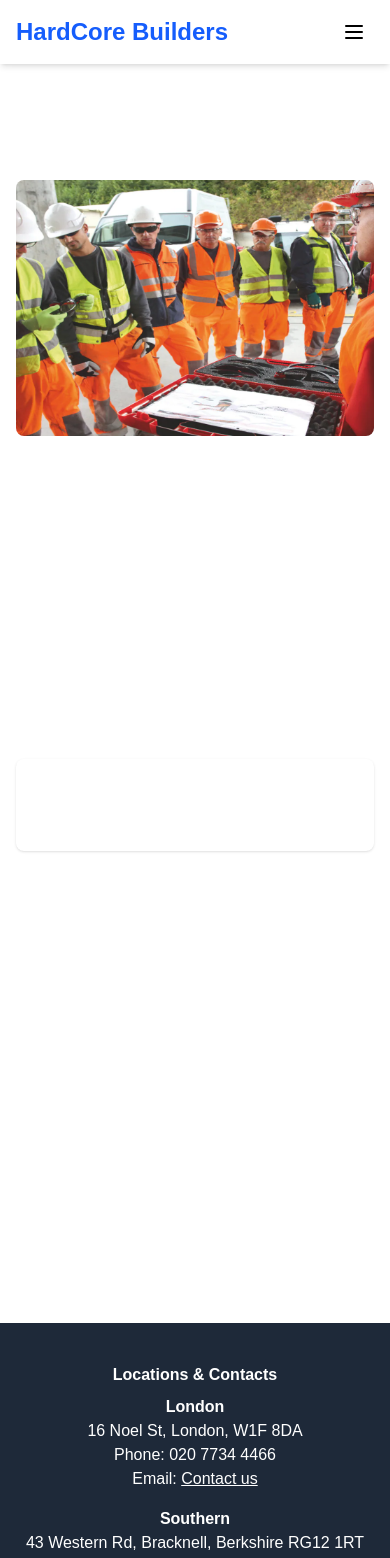
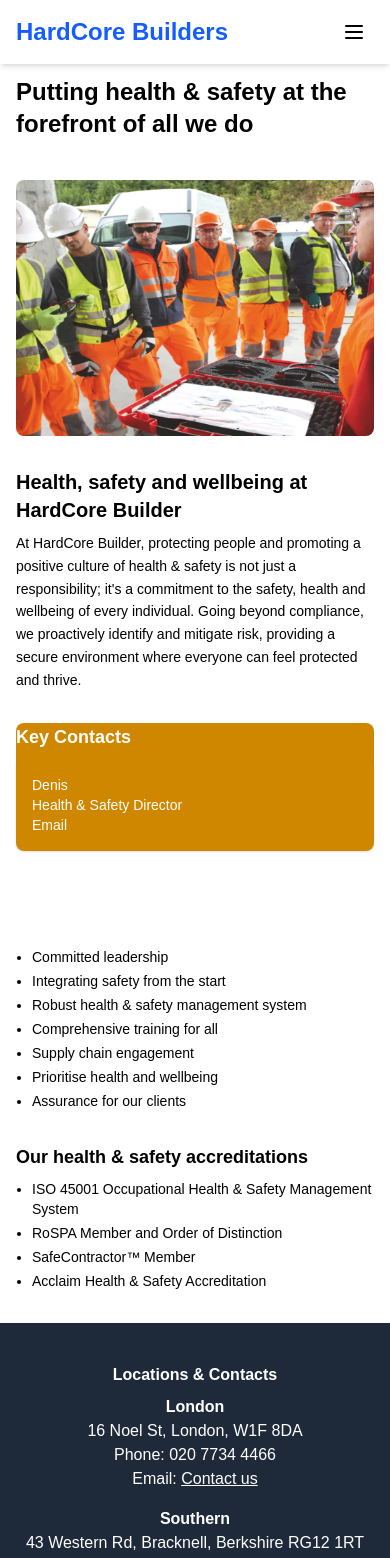
Before and after one commit to fcogboji/hardcore, a Next.js app: page /safety in a window 390 px wide. Shown: the top 1558 px of the page. Built offline with nearby package versions, Linux system fonts and the light colour scheme.

Commit message:
Your update message

```diff
--- a/src/app/safety/page.tsx
+++ b/src/app/safety/page.tsx
@@ -10,20 +10,20 @@
         <span>Health & Safety</span>
       </nav>
 
-      <h1 className="text-2xl sm:text-3xl md:text-4xl font-bold mb-4 text-gray-800 max-sm:text-white">
+      <h1 className="text-2xl sm:text-3xl md:text-4xl font-bold mb-4 text-gray-800 max-sm:text-black">
         Putting health & safety at the forefront of all we do
       </h1>
 
       <section
-        className="mt-10 sm:mt-16 h-64 sm:h-[70vh] w-full bg-cover bg-center rounded-lg"
+        className="mt-10 sm:mt-16 h-64 sm:h-[70vh] w-full bg-cover bg-center rounded-lg bg-grey-800 text-black"
         style={{ backgroundImage: "url('/hse.png')" }}
       ></section>
 
       <section className="my-8">
-        <h2 className="text-xl sm:text-2xl font-semibold text-gray-700 max-sm:text-white mb-2">
+        <h2 className="text-xl sm:text-2xl font-semibold text-gray-700 max-sm:text-black mb-2">
           Health, safety and wellbeing at HardCore Builder
         </h2>
-        <p className="text-gray-600 max-sm:text-white leading-relaxed text-sm sm:text-base">
+        <p className="text-gray-600 max-sm:text-black leading-relaxed text-sm sm:text-base">
           At HardCore Builder, protecting people and promoting a positive culture of health & safety is not just a responsibility;
           it's a commitment to the safety, health and wellbeing of every individual.
           Going beyond compliance, we proactively identify and mitigate risk,
@@ -31,7 +31,7 @@
         </p>
       </section>
 
-      <section className="mb-8">
+      <section className="mb-8 bg-yellow-600 rounded-lg">
         <h3 className="text-lg sm:text-xl font-semibold text-gray-700 max-sm:text-white mb-2">
           Key Contacts
         </h3>
@@ -48,7 +48,7 @@
         <h3 className="text-lg sm:text-xl font-semibold text-gray-700 max-sm:text-white mb-2">
           How we protect people at HardCore Builder
         </h3>
-        <ul className="list-disc pl-4 sm:pl-6 text-gray-600 max-sm:text-white space-y-1 text-sm sm:text-base">
+        <ul className="list-disc pl-4 sm:pl-6 text-gray-600 max-sm:text-black space-y-1 text-sm sm:text-base">
           <li>Committed leadership</li>
           <li>Integrating safety from the start</li>
           <li>Robust health & safety management system</li>
@@ -60,10 +60,10 @@
       </section>
 
       <section>
-        <h3 className="text-lg sm:text-xl font-semibold text-gray-700 max-sm:text-white mb-2">
+        <h3 className="text-lg sm:text-xl font-semibold text-gray-700 max-sm:text-black mb-2">
           Our health & safety accreditations
         </h3>
-        <ul className="list-disc pl-4 sm:pl-6 text-gray-600 max-sm:text-white space-y-1 text-sm sm:text-base">
+        <ul className="list-disc pl-4 sm:pl-6 text-gray-600 max-sm:text-black space-y-1 text-sm sm:text-base">
           <li>ISO 45001 Occupational Health & Safety Management System</li>
           <li>RoSPA Member and Order of Distinction</li>
           <li>SafeContractor™ Member</li>
```
